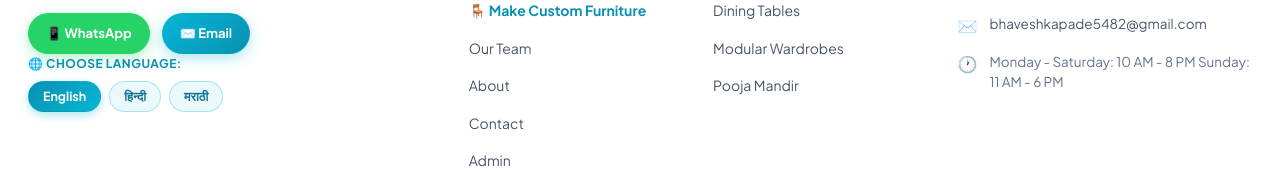
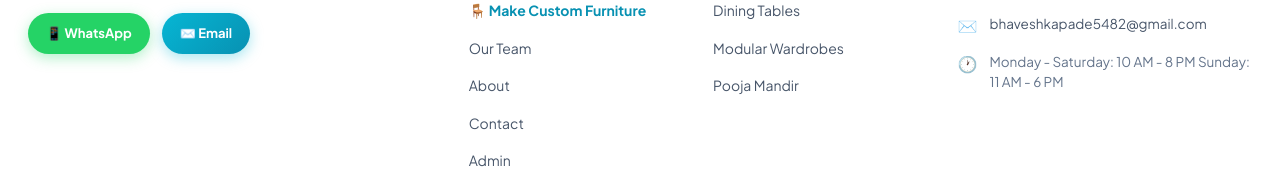
Before and after one commit to bhaveshkapade199/Furniture_Website, an Angular app in the folder furniture-website/: page / in a window 1280 px wide. Shown: the part 6029-6198 px from the top of the page. Built offline with nearby package versions, Linux system fonts and the light colour scheme; no server answers; a web font is replaced by a local one.

Commit message:
Some new changes add by bhavesh

```diff
--- a/furniture-website/src/app/components/footer/footer.html
+++ b/furniture-website/src/app/components/footer/footer.html
@@ -17,14 +17,14 @@
         </div>
 
         <!-- Footer Language Selector -->
-        <div class="footer-lang-wrap">
+        <!-- <div class="footer-lang-wrap">
           <span class="footer-lang-title">🌐 {{ 'CHOOSE_LANGUAGE' | t }}:</span>
           <div class="footer-lang-chips">
             <button type="button" [class.active]="langService.currentLang() === 'en'" (click)="setLang('en')">English</button>
             <button type="button" [class.active]="langService.currentLang() === 'hi'" (click)="setLang('hi')">हिन्दी</button>
             <button type="button" [class.active]="langService.currentLang() === 'mr'" (click)="setLang('mr')">मराठी</button>
           </div>
-        </div>
+        </div> -->
       </div>
 
       <!-- Quick Links -->
@@ -33,7 +33,8 @@
         <ul>
           <li><a routerLink="/">{{ 'NAV_HOME' | t }}</a></li>
           <li><a routerLink="/gallery">{{ 'NAV_GALLERY' | t }}</a></li>
-          <li><a routerLink="/custom-order" style="color: #0891b2; font-weight: 700;">{{ 'NAV_MAKE_FURNITURE' | t }}</a></li>
+          <li><a routerLink="/custom-order" style="color: #0891b2; font-weight: 700;">{{ 'NAV_MAKE_FURNITURE' | t }}</a>
+          </li>
           <li><a routerLink="/team">{{ 'NAV_TEAM' | t }}</a></li>
           <li><a routerLink="/about">{{ 'NAV_ABOUT' | t }}</a></li>
           <li><a routerLink="/contact">{{ 'NAV_CONTACT' | t }}</a></li>
```
